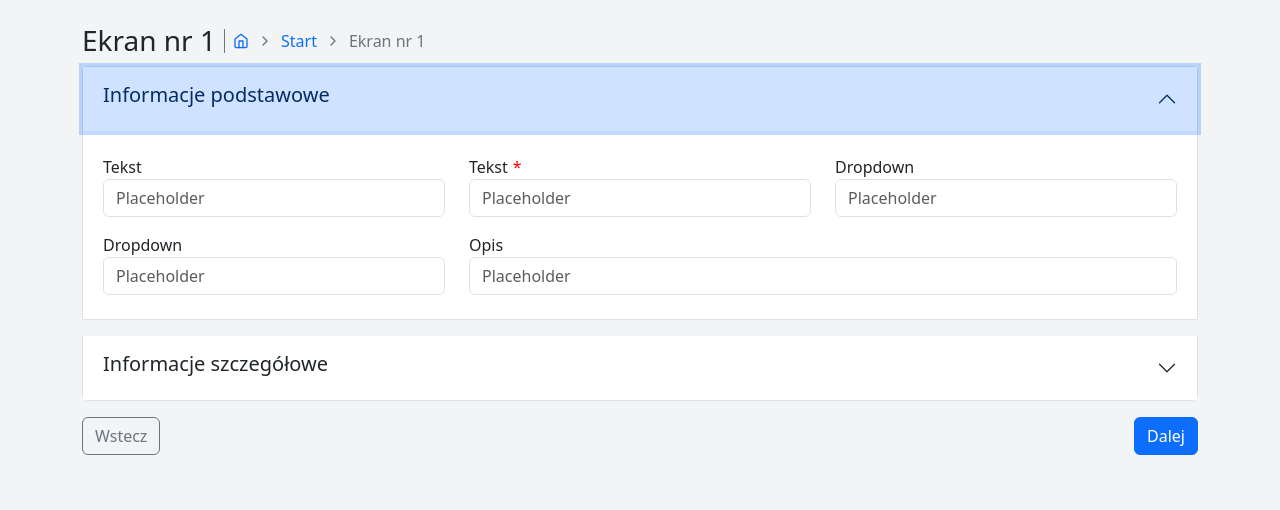
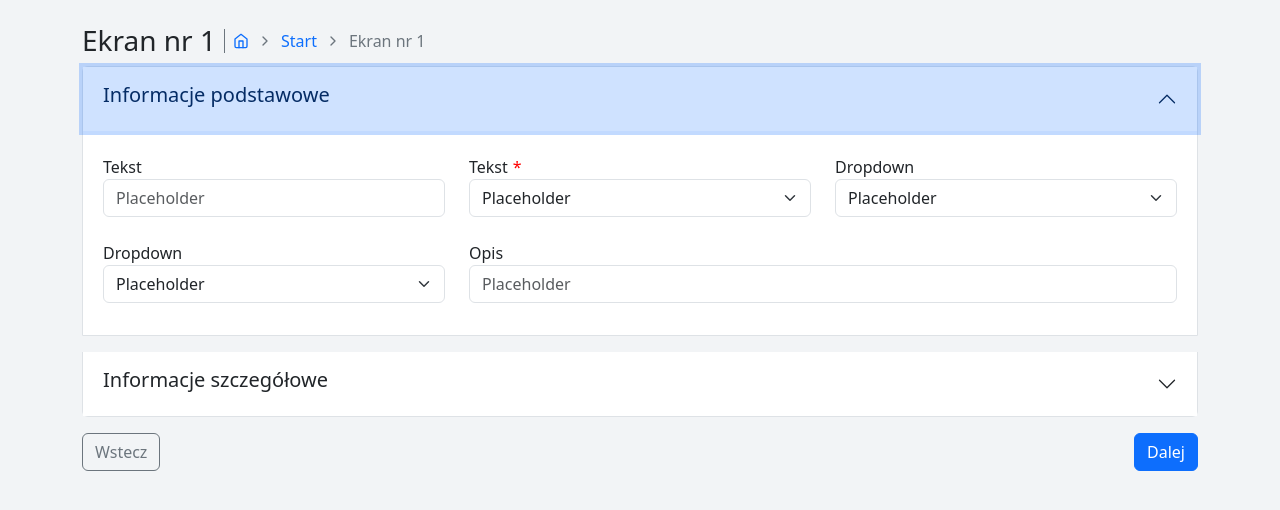
Before and after one commit to pawelrybka/ebicom, a plain HTML site: page index.html in a window 1280 px wide. Both pictures are taken after a click on the button "Informacje podstawowe". Drawn offline with nearby package versions, Linux system fonts and the light colour scheme.

Commit message:
Replacing the input for the dropdown buttons

```diff
--- a/index.html
+++ b/index.html
@@ -70,23 +70,27 @@
                 <div class="col-md-4">
                   <div class="form-group my-2">
                     <label class="star" for="input2">Tekst</label>
-                    <input
-                      type="text"
-                      class="form-control"
-                      id="input2"
-                      placeholder="Placeholder"
-                    />
+                    <div class="input-group mb-3">
+                      <select class="form-select" id="inputGroupSelect01">
+                        <option selected>Placeholder</option>
+                        <option value="1">One</option>
+                        <option value="2">Two</option>
+                        <option value="3">Three</option>
+                      </select>
+                    </div>
                   </div>
                 </div>
                 <div class="col-md-4">
                   <div class="form-group my-2">
                     <label for="input3">Dropdown</label>
-                    <input
-                      type="text"
-                      class="form-control"
-                      id="input3"
-                      placeholder="Placeholder"
-                    />
+                    <div class="input-group mb-3">
+                      <select class="form-select" id="inputGroupSelect01">
+                        <option selected>Placeholder</option>
+                        <option value="1">One</option>
+                        <option value="2">Two</option>
+                        <option value="3">Three</option>
+                      </select>
+                    </div>
                   </div>
                 </div>
               </div>
@@ -94,12 +98,14 @@
                 <div class="col-md-4">
                   <div class="form-group my-2">
                     <label for="input1">Dropdown</label>
-                    <input
-                      type="text"
-                      class="form-control"
-                      id="input1"
-                      placeholder="Placeholder"
-                    />
+                    <div class="input-group mb-3">
+                      <select class="form-select" id="inputGroupSelect01">
+                        <option selected>Placeholder</option>
+                        <option value="1">One</option>
+                        <option value="2">Two</option>
+                        <option value="3">Three</option>
+                      </select>
+                    </div>
                   </div>
                 </div>
                 <div class="col-md-8">
@@ -264,12 +270,14 @@
                 <div class="col-md-4">
                   <div class="form-group my-2">
                     <label for="input2">Dropdown</label>
-                    <input
-                      type="text"
-                      class="form-control"
-                      id="input2"
-                      placeholder="Placeholder"
-                    />
+                    <div class="input-group mb-3">
+                      <select class="form-select" id="inputGroupSelect01">
+                        <option selected>Placeholder</option>
+                        <option value="1">One</option>
+                        <option value="2">Two</option>
+                        <option value="3">Three</option>
+                      </select>
+                    </div>
                   </div>
                 </div>
                 <div class="col-md-4">
@@ -323,12 +331,14 @@
                 <div class="col-md-4">
                   <div class="form-group my-2">
                     <label for="input1">Tekst</label>
-                    <input
-                      type="text"
-                      class="form-control"
-                      id="input1"
-                      placeholder="Placeholder"
-                    />
+                    <div class="input-group mb-3">
+                      <select class="form-select" id="inputGroupSelect01">
+                        <option selected>Placeholder</option>
+                        <option value="1">One</option>
+                        <option value="2">Two</option>
+                        <option value="3">Three</option>
+                      </select>
+                    </div>
                   </div>
                 </div>
                 <div class="col-md-4">
```
